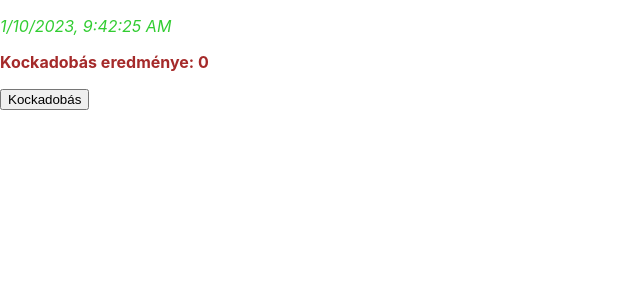
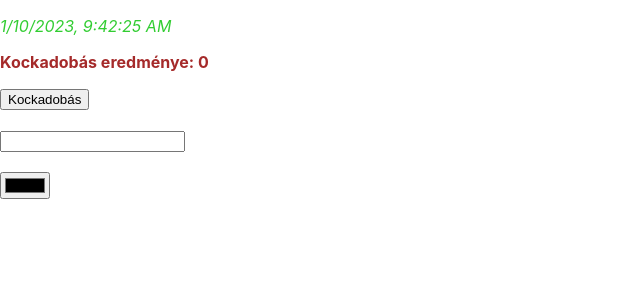
Before and after one commit to Morgi03/react-hello-Frontend, a React (Create React App) app: page / in a window 1280 px wide. Shown: the top 300 px of the page, without its empty margins (0-640 px from the left). Built offline with nearby package versions, Linux system fonts and the light colour scheme.

Commit message:
háttérszín és betűméret változtatása

```diff
--- a/src/App.tsx
+++ b/src/App.tsx
@@ -1,5 +1,4 @@
-import React, { Component } from "react";
-import logo from "./logo.svg";
+import React, { ChangeEvent, Component } from "react";
 import "./App.css";
 
 interface State {
@@ -30,6 +29,15 @@ class App extends Component<{}, State> {
     })
   }
 
+  betumeret = (e: ChangeEvent) => {
+    let ujMeret = (e.currentTarget as HTMLInputElement).value;
+    document.body.style.fontSize = ujMeret+"pt";
+  }
+  hatter = (e: ChangeEvent) => {
+    let ujhatter = (e.currentTarget as HTMLInputElement).value;
+    document.body.style.backgroundColor = ujhatter;
+  }
+
   render(): React.ReactNode {
     return (
       <div>
@@ -39,7 +47,9 @@ class App extends Component<{}, State> {
         }}>
           {this.state.datum.toLocaleString()}</p>
         <p className="kockadobas">Kockadobás eredménye: {this.state.dobas }</p>
-        <button onClick={this.kockadobas}>Kockadobás</button>
+        <button onClick={this.kockadobas}>Kockadobás</button><br /><br />
+        <input type='number' onChange={this.betumeret}/><br /><br />
+        <input type='color' onChange={this.hatter}/>
       </div>
     );
   }
```
